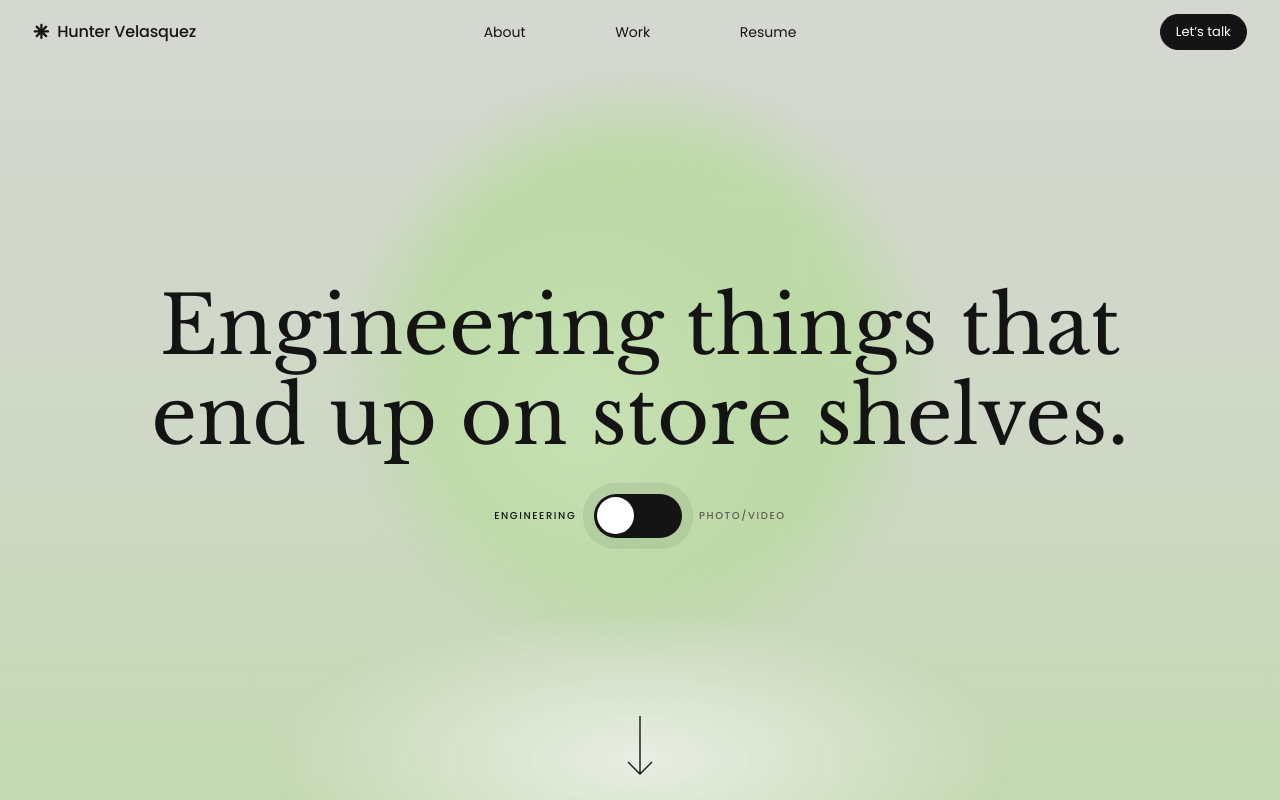
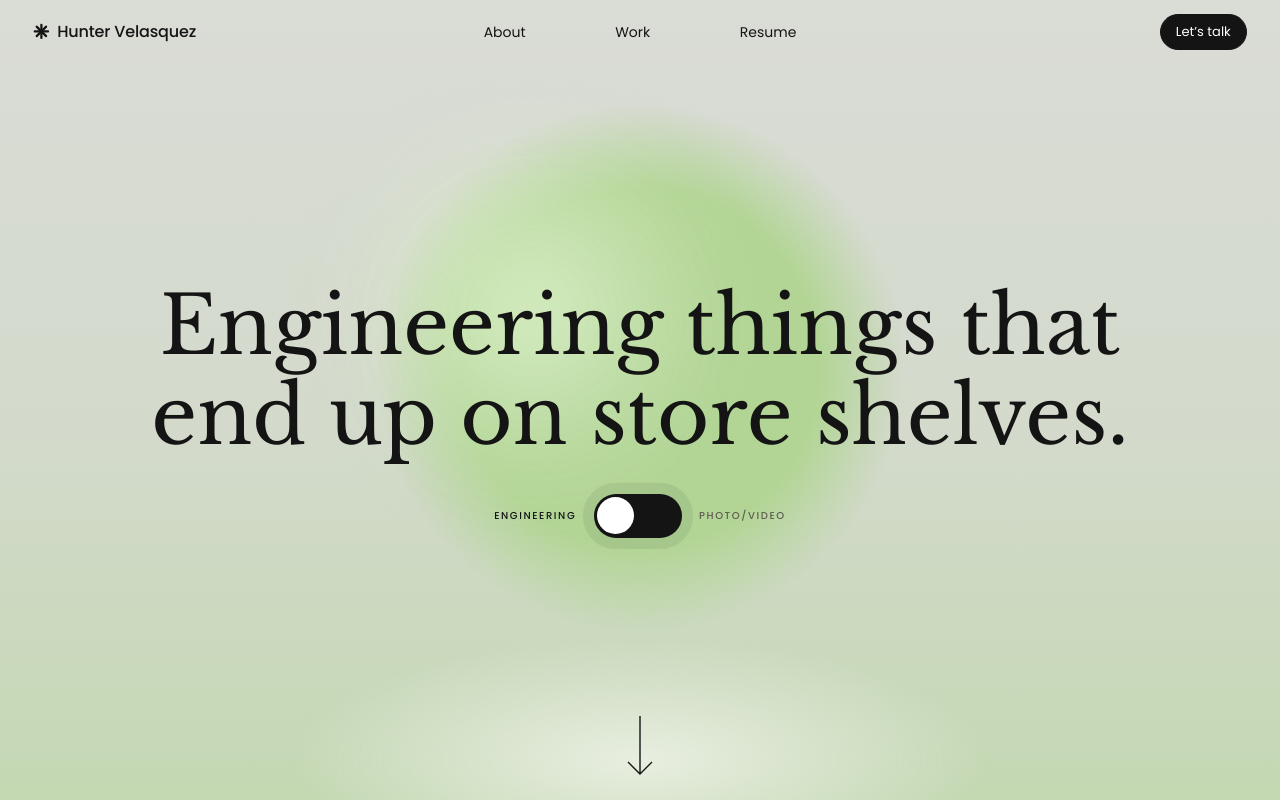
Before and after one commit to HunterVelasquez/HunterVelasquez.github.io, a plain HTML site: page index.html in a window 1280 px wide. Shown: the top 800 px of the page. Drawn offline with nearby package versions, Linux system fonts and the light colour scheme; animation ran at ten frames a second.

Commit message:
Stronger hero glow motion
Co-Authored-By: Claude Opus 5.5 <noreply@anthropic.com>

```diff
--- a/assets/site.css
+++ b/assets/site.css
@@ -87,20 +87,28 @@ button { font: inherit; color: inherit; }
 /* ---------- hero ---------- */
 .hero { position: relative; min-height: 100vh; min-height: 100svh; display: grid; place-items: center; overflow: hidden; padding: 110px var(--pad) 90px; isolation: isolate; }
 .hero-bg { position: absolute; inset: 0; z-index: -1; overflow: hidden;
-  --glow: color-mix(in srgb, #bddaa7, #5a2410 var(--m));
-  --glow2: color-mix(in srgb, #cfe6bd, #8a3612 var(--m));
-  --haze: color-mix(in srgb, rgba(236, 240, 232, .95), rgba(255, 140, 70, .16) var(--m));
-  background: linear-gradient(180deg, color-mix(in srgb, #d5d8d1, #0d0d10 var(--m)) 0%, color-mix(in srgb, #cfd8c6, #0d0d10 var(--m)) 55%, color-mix(in srgb, #c3d9b0, #140b07 var(--m)) 100%); }
-.hero-bg i { position: absolute; display: block; border-radius: 50%; will-change: transform; }
-.hero-bg .g1 { width: 74vmin; height: 74vmin; left: calc(50% - 37vmin); top: calc(46% - 37vmin);
-  background: radial-gradient(circle, var(--glow) 0, var(--glow) 50%, transparent 71%); animation: breathe 7s ease-in-out infinite; }
-.hero-bg .g2 { width: 46vmin; height: 46vmin; left: calc(50% - 23vmin); top: calc(46% - 23vmin); opacity: .7; filter: blur(6vmin);
-  background: radial-gradient(circle, var(--glow2) 0, transparent 70%); animation: orbit 16s linear infinite; }
-.hero-bg .g3 { width: 90vmin; height: 34vmin; left: calc(50% - 45vmin); bottom: -12vmin;
-  background: radial-gradient(ellipse, var(--haze) 0, transparent 68%); animation: swell 9s ease-in-out infinite; }
-@keyframes breathe { 0%, 100% { transform: scale(1); } 50% { transform: scale(1.08); } }
-@keyframes orbit { from { transform: rotate(0deg) translateX(9vmin) rotate(0deg); } to { transform: rotate(360deg) translateX(9vmin) rotate(-360deg); } }
-@keyframes swell { 0%, 100% { transform: scale(1, 1); opacity: .9; } 50% { transform: scale(1.12, 1.25); opacity: 1; } }
+  --glow: color-mix(in srgb, #b2d595, #6a2a10 var(--m));
+  --glow2: color-mix(in srgb, #e4f5d2, #c2531a var(--m));
+  --glow3: color-mix(in srgb, #94c27a, #3a1508 var(--m));
+  --haze: color-mix(in srgb, rgba(244, 246, 240, .98), rgba(255, 140, 70, .22) var(--m));
+  background: linear-gradient(180deg, color-mix(in srgb, #dadcd6, #0d0d10 var(--m)) 0%, color-mix(in srgb, #d3dacb, #0d0d10 var(--m)) 55%, color-mix(in srgb, #c4d8b2, #140b07 var(--m)) 100%); }
+.hero-bg i { position: absolute; display: block; border-radius: 50%; will-change: transform, opacity; }
+/* main glow: grows and shrinks like the old site's pulsing circle */
+.hero-bg .g1 { width: 70vmin; height: 70vmin; left: calc(50% - 35vmin); top: calc(46% - 35vmin);
+  background: radial-gradient(circle, var(--glow) 0, var(--glow) 48%, transparent 70%); animation: breathe 5.5s ease-in-out infinite; }
+/* bright core drifting around inside the glow */
+.hero-bg .g2 { width: 44vmin; height: 44vmin; left: calc(50% - 22vmin); top: calc(46% - 22vmin); opacity: .9; filter: blur(4vmin);
+  background: radial-gradient(circle, var(--glow2) 0, transparent 68%); animation: orbit 11s linear infinite; }
+/* deeper-toned blob circling the other way, so the color visibly shifts */
+.hero-bg .g4 { width: 38vmin; height: 38vmin; left: calc(50% - 19vmin); top: calc(46% - 19vmin); opacity: .75; filter: blur(5vmin);
+  background: radial-gradient(circle, var(--glow3) 0, transparent 68%); animation: orbit2 14s linear infinite; }
+/* light pooling at the bottom edge */
+.hero-bg .g3 { width: 100vmin; height: 38vmin; left: calc(50% - 50vmin); bottom: -14vmin;
+  background: radial-gradient(ellipse, var(--haze) 0, transparent 68%); animation: swell 6.5s ease-in-out infinite; }
+@keyframes breathe { 0%, 100% { transform: scale(.9); } 50% { transform: scale(1.16); } }
+@keyframes orbit { from { transform: rotate(0deg) translateX(15vmin) rotate(0deg) scale(1); } 50% { transform: rotate(180deg) translateX(15vmin) rotate(-180deg) scale(1.2); } to { transform: rotate(360deg) translateX(15vmin) rotate(-360deg) scale(1); } }
+@keyframes orbit2 { from { transform: rotate(360deg) translateX(13vmin) rotate(-360deg); } to { transform: rotate(0deg) translateX(13vmin) rotate(0deg); } }
+@keyframes swell { 0%, 100% { transform: scale(.92, .85); opacity: .75; } 50% { transform: scale(1.15, 1.35); opacity: 1; } }
 .hero-inner { display: flex; flex-direction: column; align-items: center; gap: clamp(28px, 4vh, 56px); text-align: center; }
 .hero h1 { font-size: clamp(42px, 6.25vw, 112px); line-height: 1.12; max-width: 20ch; text-wrap: balance; }
 .down { position: absolute; left: 50%; bottom: 22px; transform: translateX(-50%); width: 44px; height: 64px; display: grid; place-items: center; color: var(--ink); }
--- a/index.html
+++ b/index.html
@@ -13,14 +13,14 @@
 <link rel="preconnect" href="https://fonts.googleapis.com">
 <link rel="preconnect" href="https://fonts.gstatic.com" crossorigin>
 <link href="https://fonts.googleapis.com/css2?family=Libre+Baskerville:ital,wght@0,400;1,400&family=Poppins:wght@200;300;400;500&display=swap" rel="stylesheet">
-<link rel="stylesheet" href="/assets/site.css?v=5">
+<link rel="stylesheet" href="/assets/site.css?v=6">
 </head>
 <body>
 <header id="site-header"></header>
 
 <main>
   <section class="hero" id="top">
-    <div class="hero-bg" aria-hidden="true"><i class="g1"></i><i class="g2"></i><i class="g3"></i></div>
+    <div class="hero-bg" aria-hidden="true"><i class="g1"></i><i class="g4"></i><i class="g2"></i><i class="g3"></i></div>
     <div class="hero-inner">
       <h1 data-k="hero">Engineering things that end up on store shelves.</h1>
       <div class="switch" role="group" aria-label="Show engineering or photo and video work">
@@ -89,8 +89,8 @@
 
 <footer id="site-footer"></footer>
 
-<script src="/assets/data.js?v=5"></script>
-<script src="/assets/site.js?v=5"></script>
-<script src="/assets/home.js?v=5"></script>
+<script src="/assets/data.js?v=6"></script>
+<script src="/assets/site.js?v=6"></script>
+<script src="/assets/home.js?v=6"></script>
 </body>
 </html>
```
Also changed, not shown: 404.html (+2 -2 lines), resume/index.html (+2 -2 lines), work/index.html (+4 -4 lines).
